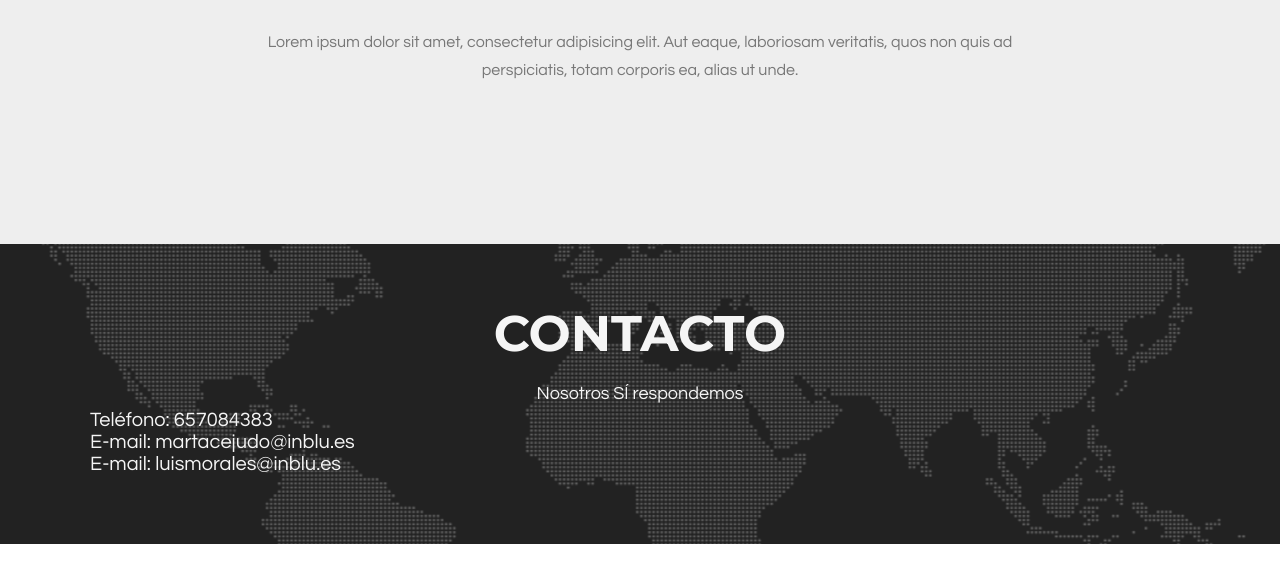
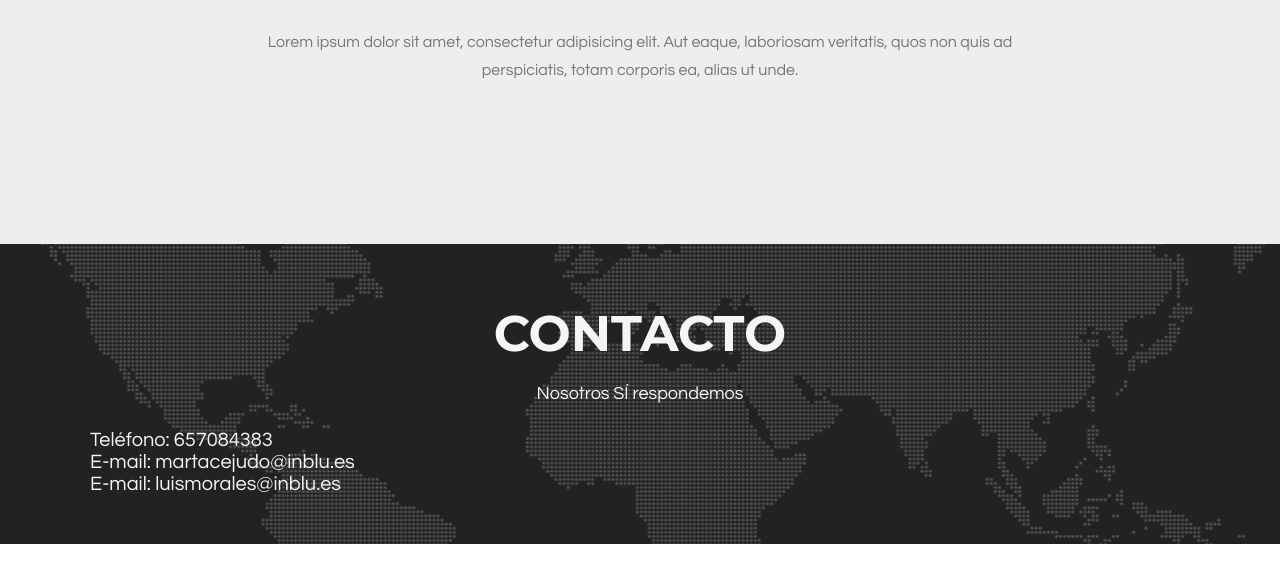
Before and after one commit to inblu/inblu.github.io, a plain HTML site: page index.html in a window 1280 px wide. Shown: the part 5709-6291 px from the top of the page. Drawn offline with nearby package versions, Linux system fonts and the light colour scheme; a web font is replaced by a local one.

Commit message:
contacto

```diff
--- a/css/agency.css
+++ b/css/agency.css
@@ -757,7 +757,7 @@ position: relative;
     color: whitesmoke;
     position: relative;
     left: 20px;
-    top: -110px;
+    top: -90px;
     text-transform: none;
     font-weight: 500;
     font-stretch: semi-expanded;
```
